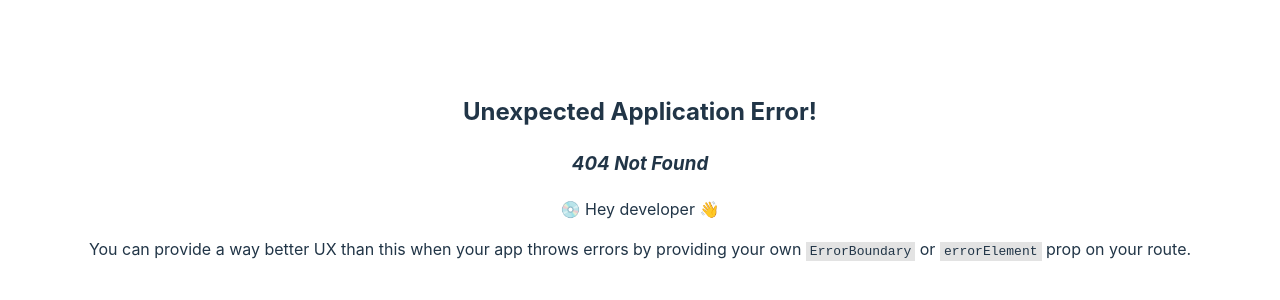
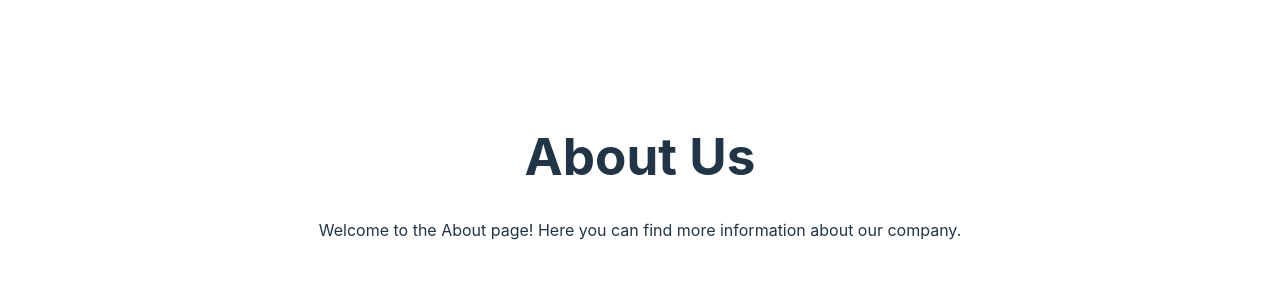
Before and after one commit to swlodawski/Pawsitivley-Fresh, a React (Vite) app in the folder client/: page /about in a window 1280 px wide. Before the commit this address had no page. Shown: the part 224-524 px from the top of the page. Built offline with nearby package versions, Linux system fonts and the light colour scheme; a web font is replaced by a local one.

Commit message:
added individual pages for the nav buttons

```diff
--- /dev/null
+++ b/client/src/pages/About.jsx
@@ -0,0 +1,10 @@
+const About = () => {
+  return (
+    <div>
+      <h1>About Us</h1>
+      <p>Welcome to the About page! Here you can find more information about our company.</p>
+    </div>
+  );
+};
+
+export default About;
--- /dev/null
+++ b/client/src/pages/Products.jsx
@@ -0,0 +1,10 @@
+const Products = () => {
+  return (
+    <div>
+      <h1>Products</h1>
+      <p>These are our products.</p>
+    </div>
+  );
+};
+
+export default Products;
--- /dev/null
+++ b/client/src/pages/Reviews.jsx
@@ -0,0 +1,10 @@
+const Reviews = () => {
+  return (
+    <div>
+      <h1>Reviews</h1>
+      <p>reviews can go here!.</p>
+    </div>
+  );
+};
+
+export default Reviews;
--- /dev/null
+++ b/client/src/pages/Why.jsx
@@ -0,0 +1,10 @@
+const Why = () => {
+  return (
+    <div>
+      <h1>Why Us</h1>
+      <p>why us?</p>
+    </div>
+  );
+};
+
+export default Why;
```
Also changed, not shown: client/src/main.jsx (+21 -1 lines).
